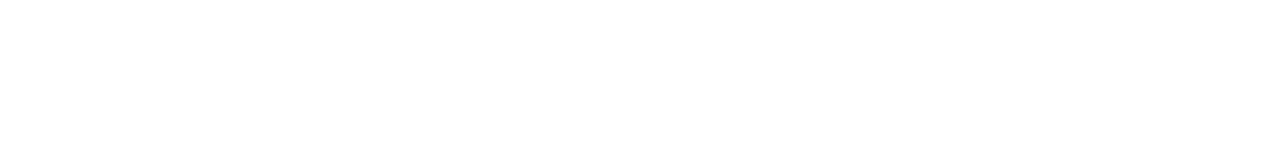
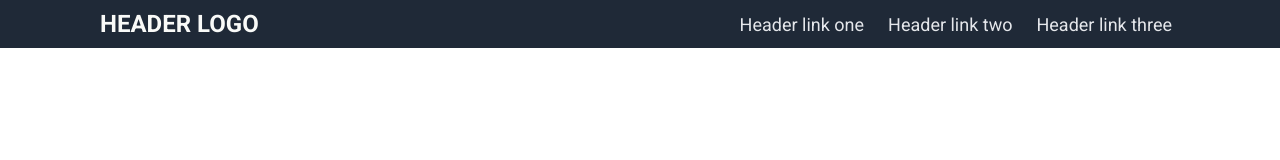
Before and after one commit to ReadySetEigo/odin-landing-page, a plain HTML site: page index.html in a window 1280 px wide. Drawn offline with Linux system fonts and the light colour scheme.

Commit message:
Added navigation bar HTML elements and styling

```diff
--- a/index.html
+++ b/index.html
@@ -4,9 +4,21 @@
         <title>Landing Page - Eigo</title>
         <meta charset="UTF-8">
         <link rel="stylesheet" href="styles.css">
+        <link rel="preconnect" href="https://fonts.googleapis.com">
+        <link rel="preconnect" href="https://fonts.gstatic.com" crossorigin>
+        <link href="https://fonts.googleapis.com/css2?family=Roboto:wght@400;500;700;900&display=swap" rel="stylesheet">
     </head>
         <body>
-
-
+            <div class="header">
+                 <div class="logo">HEADER LOGO</div>
+                    <div class="nav-links">
+                    <ul>
+                        <li><a target="_self" href="#">Header link one</a></li>
+                        <li><a target="_self" href="#">Header link two</a></li>
+                        <li><a target="_self" href="#">Header link three</a></li>
+                    </ul>
+                    </div>
+            </div>
+            </body>
         </body>
 </html>
--- a/styles.css
+++ b/styles.css
@@ -0,0 +1,39 @@
+body {
+    margin: 0;
+    padding: 0;
+    font-family: Roboto, arial, helvetica, sans-serif
+}
+
+ul {
+    list-style-type: none;
+}
+
+a {
+    padding: 8px;
+    text-decoration: none;
+    color: #E5E7EB;
+}
+
+.logo {
+    font-size: 24px;
+    color: #F9FAF8;
+    font-weight: bold;
+}
+
+.header {
+    padding: 10px 0px 10px 0px;
+    display: flex;
+    align-items: center;
+    justify-content: space-between;
+    background-color: #1F2937;
+    color:#E5E7EB;
+    font-size: 18px;
+    padding: 10px 100px;
+}
+
+.nav-links ul {
+    display: flex;
+    margin: 0;
+    padding: 0;
+    gap: 8px;
+}
```
